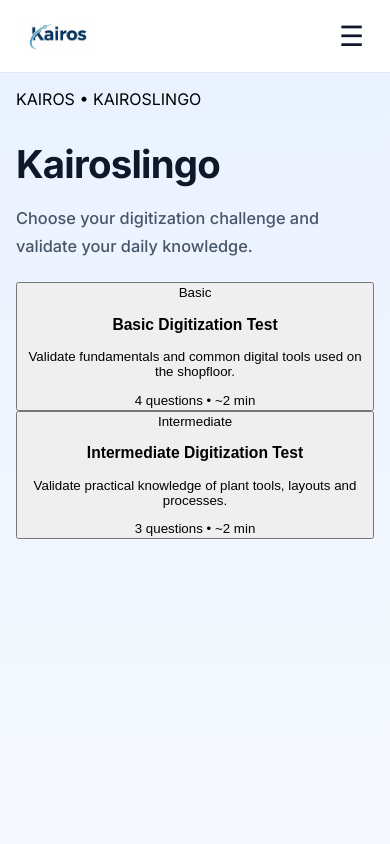
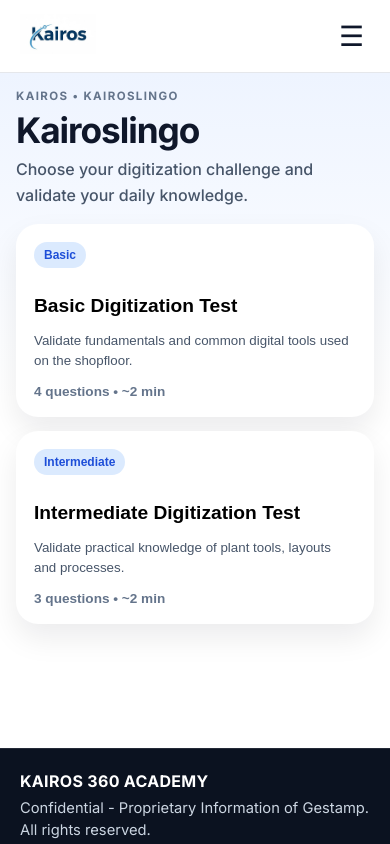
Before and after one commit to gabrielguimaraes94/kairos-angular, an Angular app: page /kairoslingo/session in a window 390 px wide. Shown: the top 844 px of the page. Built offline with nearby package versions, Linux system fonts and the light colour scheme.

Commit message:
Mobile fixes for Kairoslingo Session

```diff
--- a/src/app/pages/kairoslingo-session/kairoslingo-session.css
+++ b/src/app/pages/kairoslingo-session/kairoslingo-session.css
@@ -1,118 +1,223 @@
+/* ===============================
+   BASE
+================================ */
 .page {
-  min-height: 100vh;
-  background: linear-gradient(180deg, #eaf2ff 0%, #f7faff 100%);
-  padding: 16px 0 96px;
+  padding: 16px 0 40px;
+  background: linear-gradient(180deg, #eef4ff 0%, #ffffff 55%);
 }
 
 .page-container {
-  max-width: 520px;
+  max-width: 720px;
   margin: 0 auto;
   padding: 0 16px;
 }
-.progress-wrap {
-  position: sticky;
-  top: 64px;
-  z-index: 10;
-  background: #eaf2ff;
-  padding: 10px 0;
+
+/* ===============================
+   HEADER
+================================ */
+.kicker {
+  font-weight: 800;
+  letter-spacing: 0.12em;
+  font-size: 0.72rem;
+  color: #64748b;
+  margin-bottom: 6px;
 }
 
-.progress-bar {
-  height: 10px;
-  background: #dbe7ff;
-  border-radius: 999px;
-  overflow: hidden;
+h1 {
+  margin: 0 0 6px;
+  font-size: 2.2rem;
+  font-weight: 900;
+  letter-spacing: -0.03em;
+  color: #0f172a;
 }
 
-.progress-fill {
-  height: 100%;
-  background: linear-gradient(90deg, #2563eb, #60a5fa);
-  transition: width 300ms ease;
-}
-.quiz-card {
-  margin-top: 16px;
-  background: #ffffff;
-  border-radius: 22px;
-  padding: 22px;
-  box-shadow: 0 18px 40px rgba(37, 99, 235, 0.18);
-}
-.question {
-  font-size: 1.4rem;
-  font-weight: 900;
-  color: #0f172a;
-  line-height: 1.4;
-  margin-bottom: 20px;
-}
-.options {
-  display: grid;
-  gap: 14px;
+.page-intro {
+  color: #475569;
+  line-height: 1.6;
+  font-size: 1rem;
+  margin-bottom: 16px;
 }
 
-.option {
-  width: 100%;
-  padding: 16px;
-  border-radius: 18px;
-  border: 2px solid #dbe7ff;
-  background: #ffffff;
-  display: flex;
-  align-items: center;
-  gap: 14px;
-  font-weight: 800;
-  font-size: 1rem;
-  cursor: pointer;
-  transition: all 180ms ease;
+/* ===============================
+   GAME STATS (DUOLINGO STYLE)
+================================ */
+.game-stats {
+  display: grid;
+  grid-template-columns: repeat(3, 1fr);
+  gap: 10px;
+  margin: 16px 0;
 }
 
-.option:hover {
-  background: #f0f6ff;
+.game-card {
+  background: #ffffff;
+  border-radius: 18px;
+  padding: 12px;
+  text-align: center;
+  box-shadow: 0 10px 24px rgba(37, 99, 235, 0.08);
 }
 
-.option.selected {
-  border-color: #2563eb;
-  background: #eef4ff;
+.game-card .label {
+  font-size: 0.72rem;
+  color: #64748b;
+  font-weight: 800;
 }
 
-.option.correct {
-  background: #ecfdf5;
-  border-color: #22c55e;
+.game-card .value {
+  font-size: 1rem;
+  font-weight: 900;
+  color: #2563eb;
 }
 
-.option.wrong {
-  background: #fef2f2;
-  border-color: #ef4444;
+.game-card.xp .value {
+  position: relative;
 }
+
+/* XP pop */
 .xp-pop {
   position: absolute;
-  right: 14px;
+  right: -8px;
   top: -10px;
-  font-size: 0.9rem;
+  font-size: 0.85rem;
   font-weight: 900;
   color: #16a34a;
-  animation: pop 650ms ease;
+  animation: pop 700ms ease;
 }
 
 @keyframes pop {
   0% { transform: translateY(8px); opacity: 0; }
   40% { transform: translateY(-2px); opacity: 1; }
-  100% { transform: translateY(-10px); opacity: 0; }
-}
-.actions {
-  position: fixed;
-  bottom: 14px;
-  left: 0;
-  right: 0;
-  padding: 0 16px;
-  display: flex;
-  justify-content: center;
+  100% { transform: translateY(-12px); opacity: 0; }
 }
 
-.actions .btn {
+/* ===============================
+   PROGRESS BAR
+================================ */
+.progress-bar {
   width: 100%;
-  max-width: 520px;
-  padding: 16px;
+  height: 10px;
+  background: #dbeafe;
+  border-radius: 999px;
+  overflow: hidden;
+  margin-bottom: 18px;
+}
+
+.progress-fill {
+  height: 100%;
+  background: linear-gradient(90deg, #2563eb, #3b82f6);
+  transition: width 400ms ease;
+}
+
+/* ===============================
+   LEVEL SELECT
+================================ */
+.select-grid {
+  display: grid;
+  grid-template-columns: 1fr;
+  gap: 14px;
+}
+
+.level-card {
+  background: #ffffff;
+  border-radius: 22px;
+  padding: 18px;
+  text-align: left;
+  border: none;
+  box-shadow: 0 14px 30px rgba(2, 6, 23, 0.08);
+}
+
+.level-pill {
+  display: inline-block;
+  background: #dbeafe;
+  color: #1d4ed8;
+  font-weight: 900;
+  font-size: 0.75rem;
+  padding: 6px 10px;
+  border-radius: 999px;
+  margin-bottom: 8px;
+}
+
+.level-card h3 {
+  font-size: 1.2rem;
+  font-weight: 900;
+  margin-bottom: 6px;
+}
+
+.level-card p {
+  color: #475569;
+  line-height: 1.5;
+}
+
+.meta {
+  font-size: 0.85rem;
+  color: #64748b;
+  font-weight: 700;
+}
+
+/* ===============================
+   QUIZ CARD
+================================ */
+.quiz-card {
+  background: #ffffff;
+  border-radius: 22px;
+  padding: 18px;
+  box-shadow: 0 14px 30px rgba(2, 6, 23, 0.08);
+}
+
+.question {
+  font-size: 1.35rem;
+  font-weight: 900;
+  margin-bottom: 14px;
+}
+
+.options {
+  display: grid;
+  gap: 10px;
+}
+
+.option {
+  display: flex;
+  align-items: center;
+  gap: 12px;
+  padding: 14px;
+  border-radius: 18px;
+  background: #f8fafc;
+  border: 2px solid transparent;
+}
+
+.option.correct {
+  background: #dcfce7;
+  border-color: #16a34a;
+}
+
+.option.wrong {
+  background: #fee2e2;
+  border-color: #dc2626;
+}
+
+/* ===============================
+   FEEDBACK / ACTIONS
+================================ */
+.actions {
+  display: flex;
+  gap: 10px;
+  justify-content: space-between;
+  margin-top: 14px;
+}
+
+.btn {
+  flex: 1;
+  padding: 14px;
   border-radius: 18px;
   font-weight: 900;
+  border: none;
+}
+
+.btn.primary {
   background: #2563eb;
   color: #ffffff;
-  box-shadow: 0 12px 28px rgba(37, 99, 235, 0.35);
 }
+
+.btn.ghost {
+  background: #f1f5f9;
+  color: #0f172a;
+}
```
